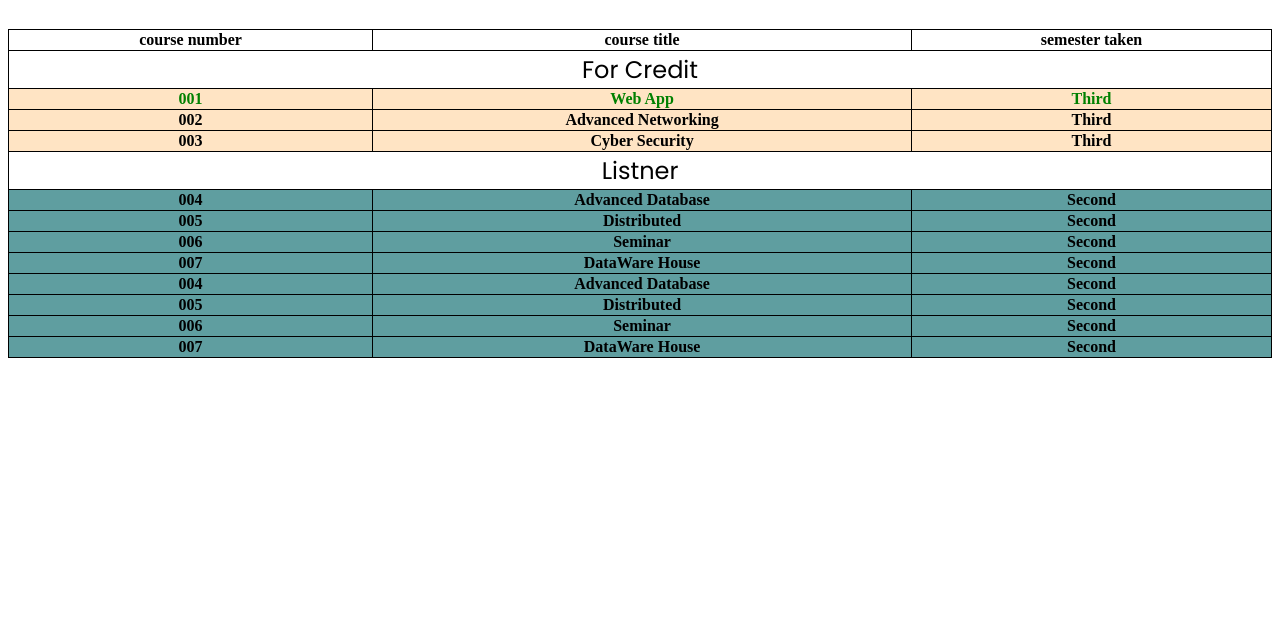
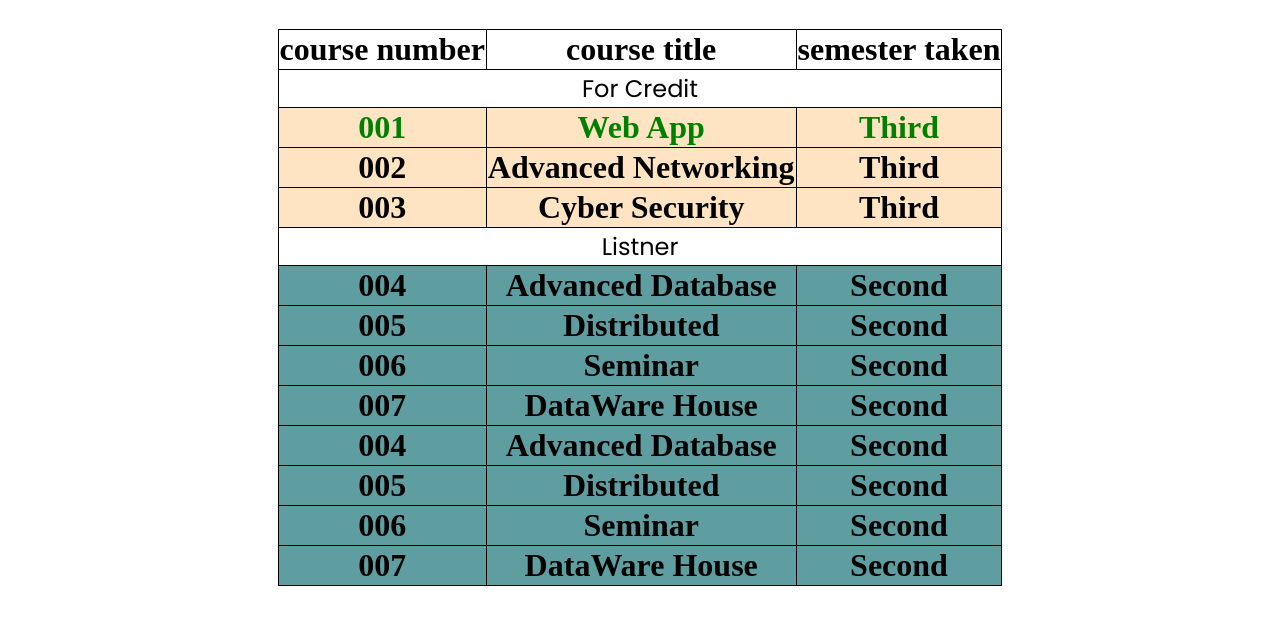
Before and after one commit to Yilikal250/OwnPage, a plain HTML site: page index.html in a window 1280 px wide. Shown: the part 83-708 px from the top of the page. Drawn offline with Linux system fonts and the light colour scheme.

Commit message:
font added

```diff
--- a/style.css
+++ b/style.css
@@ -9,7 +9,8 @@ font-family: 'Poppins', sans-serif;
     margin-left: auto;
     margin-right: auto;
     border:1px solid black;
-    width:100%
+    font-size: xx-large;
+    font-weight: 500;
   }
 
 table, th, td {
```
